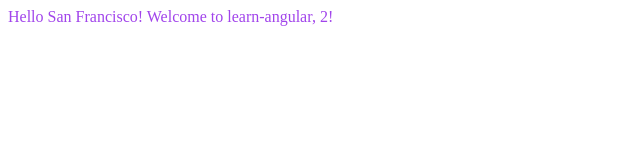
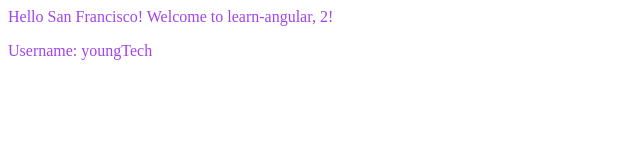
Before and after one commit to Annihilator544/learn-angular2, an Angular app: page / in a window 1280 px wide. Shown: the top 160 px of the page, without its empty margins (0-640 px from the left). Built offline with nearby package versions, Linux system fonts and the light colour scheme.

Commit message:
3-composing-components

```diff
--- a/src/app/app.ts
+++ b/src/app/app.ts
@@ -1,11 +1,14 @@
 import { Component, signal } from '@angular/core';
 import { RouterOutlet } from '@angular/router';
+import { User } from './user/user';
 
 @Component({
   selector: 'app-root',
   template: `
   Hello {{ city }}! Welcome to {{ title() }}, {{ 1 + 1 }}!
+  <section><app-user /></section>
 `,
+  imports: [User],
   styles: `
   :host {
     color: #a144eb;
--- /dev/null
+++ b/src/app/user/user.html
@@ -0,0 +1 @@
+<p>Username: {{ username }}</p>
--- /dev/null
+++ b/src/app/user/user.ts
@@ -0,0 +1,11 @@
+import { Component } from '@angular/core';
+
+@Component({
+  selector: 'app-user',
+  imports: [],
+  templateUrl: './user.html',
+  styleUrl: './user.scss',
+})
+export class User {
+  username = 'youngTech';
+}
```
Also changed, not shown: src/app/user/user.scss (added), 1 other file (tests, documents, lock files or other folders).
